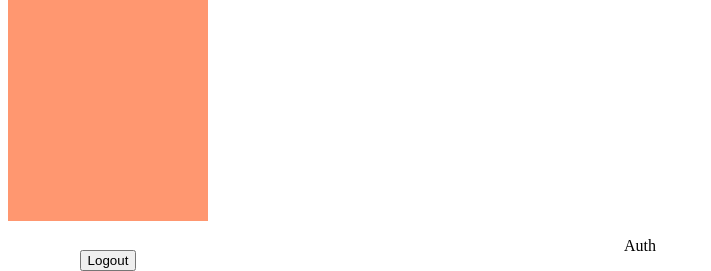
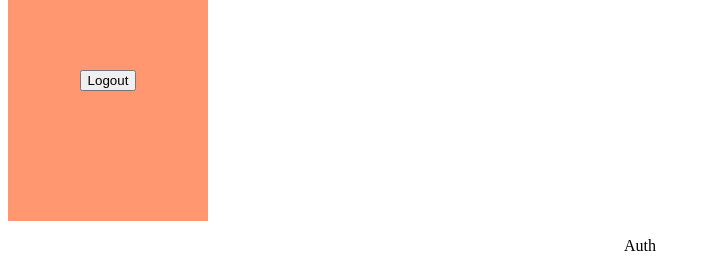
Before and after one commit to Makersmarx/helo, a React (Create React App) app: page / in a window 1280 px wide. Shown: the part 587-858 px from the top of the page, without its empty margins (0-711 px from the left). Built offline with nearby package versions, Linux system fonts and the light colour scheme.

Commit message:
some css added to nav bar

```diff
--- a/src/components/Nav/Nav.css
+++ b/src/components/Nav/Nav.css
@@ -27,5 +27,5 @@
 .nav-logout {
   position: relative;
   bottom: 5%;
-  top: 350px;
+  top: 170px;
 }
```
